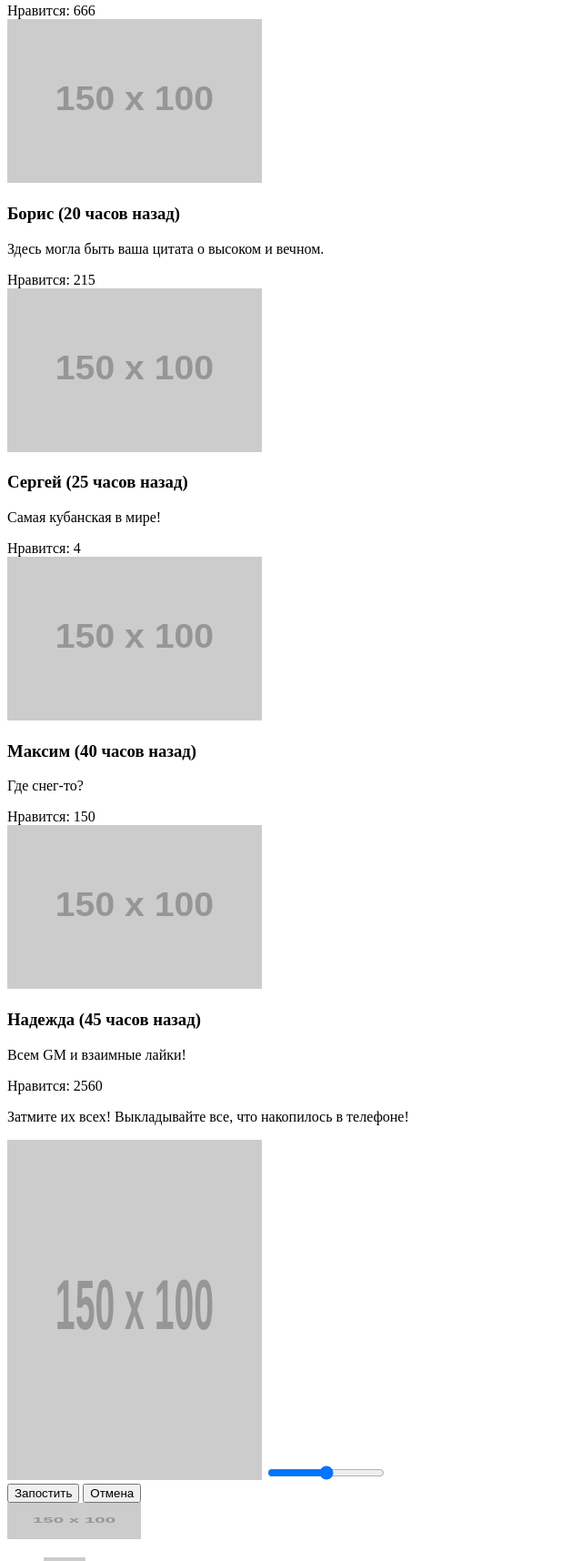
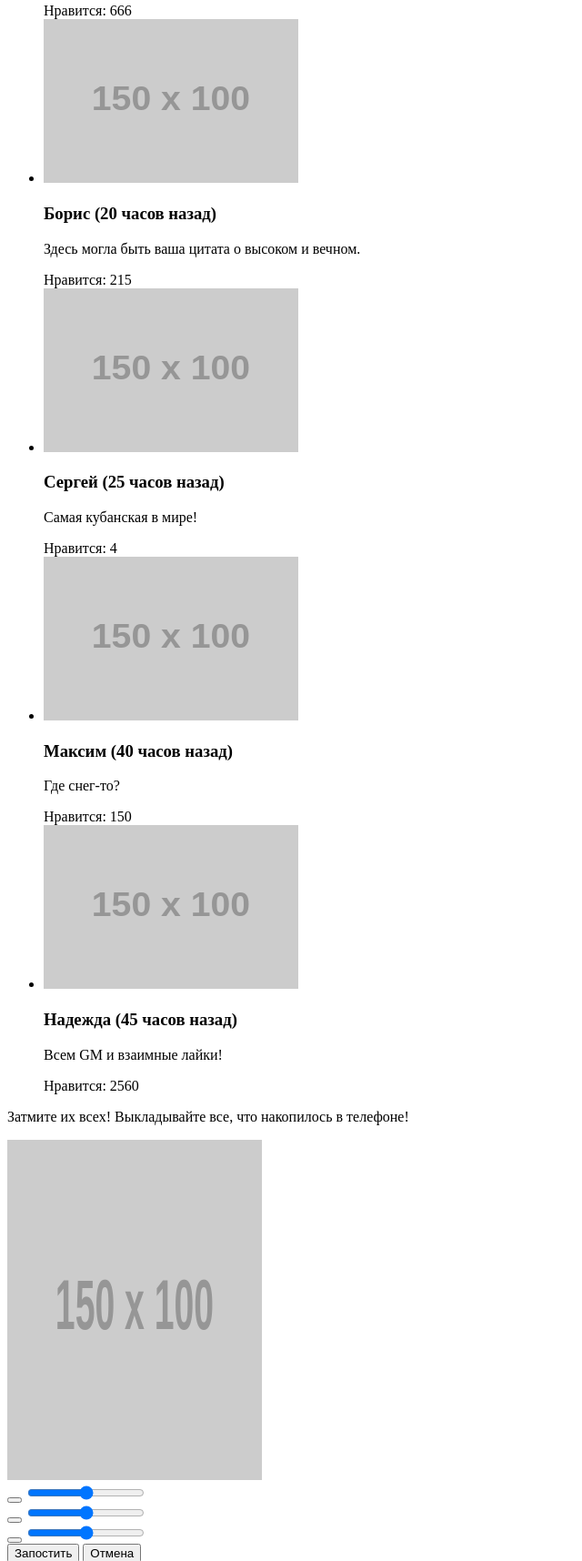
Before and after one commit to KostyaNumber8/837611-pink, a website: page source/photo.html in a window 1280 px wide. Shown: the part 1084-2800 px from the top of the page at 91% size, without its empty margins (0-640 px from the left). Drawn offline with Linux system fonts and the light colour scheme; placeholder pictures from the web are drawn by us.

Commit message:
Исправление ошибок старницы фото

```diff
--- a/source/photo.html
+++ b/source/photo.html
@@ -42,19 +42,20 @@
         <p class="photo-section__content">Взгляните на фотографии, которые выкладывают пользователи! Видите, как не
           хватает ваших?</p>
       </div>
-      <section class="photo-user">
+      <ul class="photo-user photo-user__list">
+        <li class="photo-user__item">
           <div class="photo-user__panoram-day">Панорама дня</div>
           <img class="photo-user__panorama-photo" src="http://placehold.it/150x100" width="320" height="137" alt="Фотография-панорама дня">
           <article class="photo-user__caption">
             <h3 class="photo-user__title">Анна
               <span>(5 минут назад)</span>
             </h3>
-          <p class="photo-user__content">Прыгать или нет? Напишите в коментарии свой совет и смотрите прямую трансляцию
-            в перископе, задавайте свои вопросы!</p>
+            <p class="photo-user__content">Прыгать или нет? Напишите в коментарии свой совет и смотрите прямую
+              трансляцию в перископе, задавайте свои вопросы!</p>
             <span class="photo-user__like">Нравится: 215</span>
           </article>
-      </section>
-      <section class="photo-user">
+        </li>
+        <li class="photo-user__item">
           <img class="photo-user__photo-tape" src="http://placehold.it/150x100" width="280" height="180" alt="Фотография">
           <article class="photo-user__caption">
             <h3 class="photo-user__title">Левон
@@ -63,8 +64,8 @@
             <p class="photo-user__content">Вчера он на луну летал, сегодня в руки к нам попал.</p>
             <span class="photo-user__like">Нравится: 356</span>
           </article>
-      </section>
-      <section class="photo-user">
+        </li>
+        <li class="photo-user__item">
           <img class="photo-user__photo-tape" src="http://placehold.it/150x100" width="280" height="180" alt="Фотография">
           <article class="photo-user__caption">
             <h3 class="photo-user__title">Антон
@@ -73,8 +74,8 @@
             <p class="photo-user__content">Соседи будут рады!</p>
             <span class="photo-user__like">Нравится: 666</span>
           </article>
-      </section>
-      <section class="photo-user">
+        </li>
+        <li class="photo-user__item">
           <img class="photo-user__photo-tape" src="http://placehold.it/150x100" width="280" height="180" alt="Фотография">
           <article class="photo-user__caption">
             <h3 class="photo-user__title">Борис
@@ -83,8 +84,8 @@
             <p class="photo-user__content">Здесь могла быть ваша цитата о высоком и вечном.</p>
             <span class="photo-user__like">Нравится: 215</span>
           </article>
-      </section>
-      <section class="photo-user">
+        </li>
+        <li class="photo-user__item">
           <img class="photo-user__photo-tape" src="http://placehold.it/150x100" width="280" height="180" alt="Фотография">
           <article class="photo-user__caption">
             <h3 class="photo-user__title">Сергей
@@ -93,8 +94,8 @@
             <p class="photo-user__content">Самая кубанская в мире!</p>
             <span class="photo-user__like">Нравится: 4</span>
           </article>
-      </section>
-      <section class="photo-user">
+        </li>
+        <li class="photo-user__item">
           <img class="photo-user__photo-tape" src="http://placehold.it/150x100" width="280" height="180" alt="Фотография">
           <article class="photo-user__caption">
             <h3 class="photo-user__title">Максим
@@ -103,8 +104,8 @@
             <p class="photo-user__content">Где снег-то?</p>
             <span class="photo-user__like">Нравится: 150</span>
           </article>
-      </section>
-      <section class="photo-user">
+        </li>
+        <li class="photo-user__item">
           <img class="photo-user__photo-tape" src="http://placehold.it/150x100" width="280" height="180" alt="Фотография">
           <article class="photo-user__caption">
             <h3 class="photo-user__title">Надежда
@@ -113,7 +114,8 @@
             <p class="photo-user__content">Всем GM и взаимные лайки!</p>
             <span class="photo-user__like">Нравится: 2560</span>
           </article>
-      </section>
+        </li>
+      </ul>
     </section>
     <section class="upload-photo">
       <form class="upload-photo__form" action="echo" method="post">
@@ -121,7 +123,18 @@
           <p class="upload-photo__content">Затмите их всех! Выкладывайте все, что накопилось в телефоне!</p>
         </div>
         <img class="upload-photo__photo-user" src="http://placehold.it/150x100" width="280" height="374" alt="Фотография">
-        <input class="upload-photo__range" type="range">
+        <div class="upload-photo__effects-control effects-control">
+          <button class="effects-control__button effects-control__button--size" type="button"></button>
+          <input class="effects-control__range" type="range">
+        </div>
+        <div class="upload-photo__effects-control effects-control">
+          <button class="effects-control__button effects-control__button--colour" type="button"></button>
+          <input class="effects-control__range" type="range">
+        </div>
+        <div class="upload-photo__effects-control effects-control">
+          <button class="effects-control__button effects-control__button--contrast" type="button"></button>
+          <input class="effects-control__range" type="range">
+        </div>
         <div class="upload-photo__button">
           <input class="upload-photo__button--submit" type="submit" value="Запостить">
           <input class="upload-photo__button--reset" type="reset" value="Отмена">
@@ -130,14 +143,10 @@
     </section>
   </main>
   <footer class="page-footer page-footer--photo">
-    <div class="page-footer__wrapper">
-      <section class="logo page-footer__logo">
-        <a class="logo__footer" href="index.html">
+    <a class="page-footer__logo" href="index.html">
       <img class="logo__pictures" src="http://placehold.it/150x100" width="147" height="40" alt="Логотип Pink">
     </a>
-      </section>
-      <div class="page-fotter__social social">
-        <ul class=" social__list">
+    <ul class="page-footer__social social__list">
       <li class="social__item">
         <a class="social__link social__link--twitter" href="#twitter">
           <img class="social__icon" src="http://placehold.it/150x100" width="46" height="46" alt="Логотип twitter">
@@ -154,13 +163,9 @@
         </a>
       </li>
     </ul>
-      </div>
-      <div class="page-footer__copyright copyright">
-        <a class="copyright__link" href="https://htmlacademy.ru/intensive/adaptive">Разработано
+    <a class="page-footer__copyright-link copyright" href="https://htmlacademy.ru/intensive/adaptive">Разработано
       <img class="copyright__pictures" src="http://placehold.it/150x100" width="27" height="34" alt="Логтоип HTML Academy">
     </a>
-      </div>
-    </div>
   </footer>
 </body>
 
```
Lines whose indentation alone changed are shown as unchanged.
